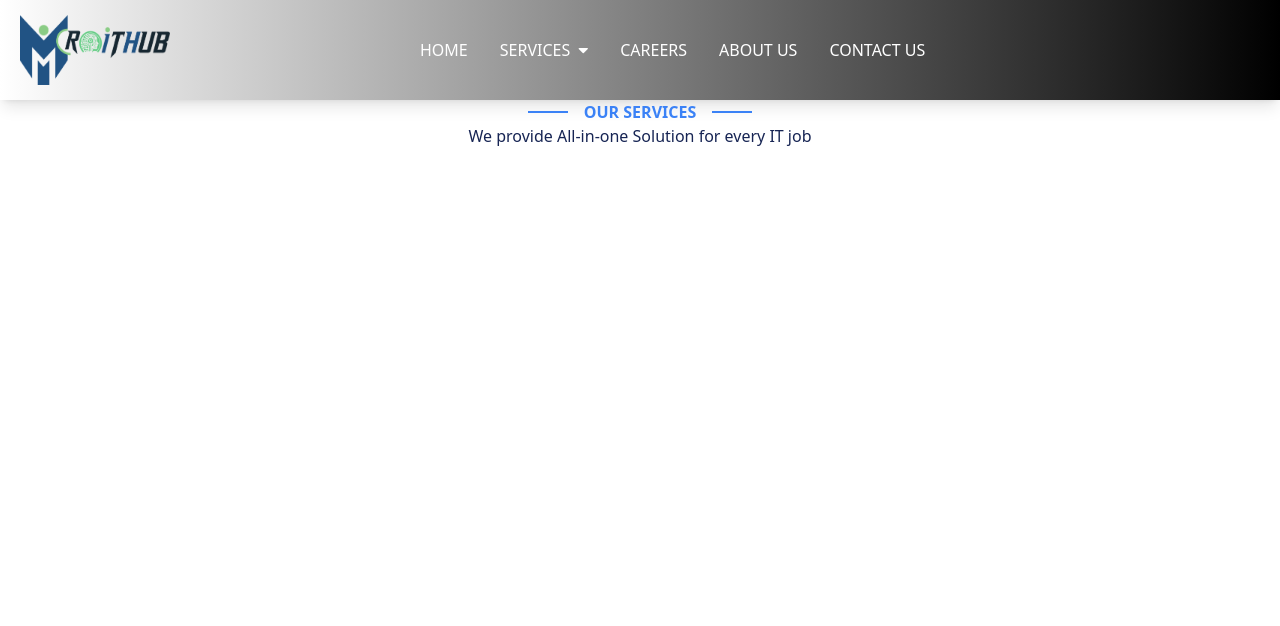
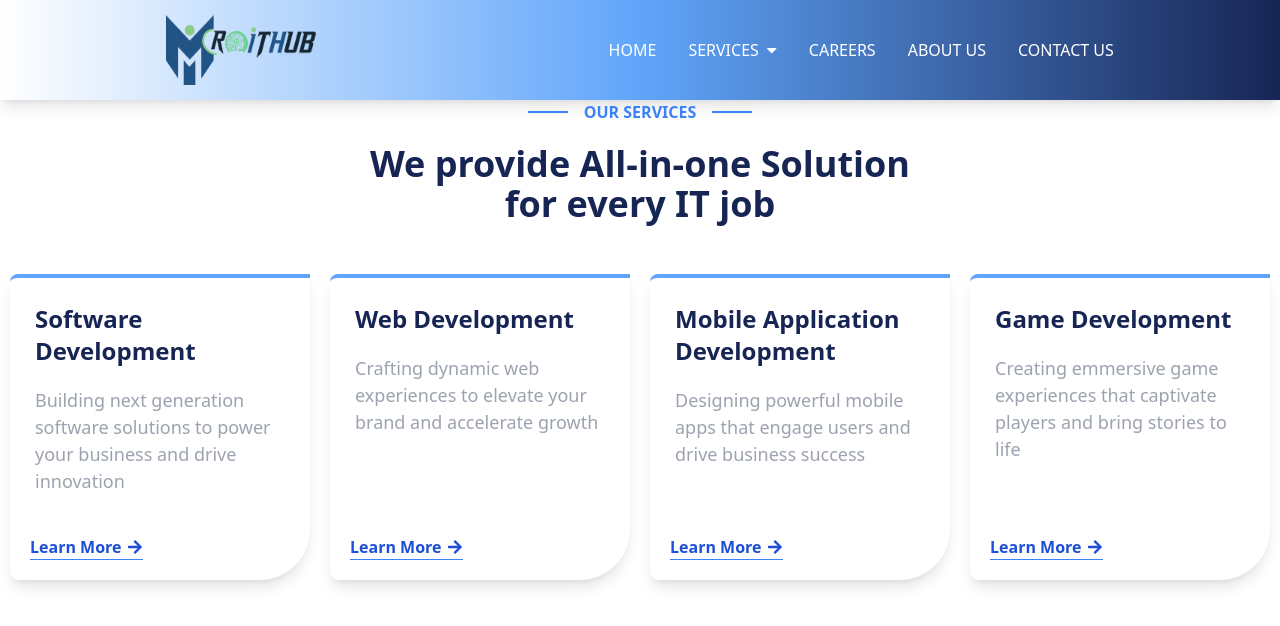
Before and after one commit to asiaahmadali/MicroItHub, a React (Vite) app: page /#/ in a window 1280 px wide. Shown: the top 626 px of the page. Built offline with nearby package versions, Linux system fonts and the light colour scheme.

Commit message:
routing handled

```diff
--- a/src/components/AboutUs/AboutHeader.jsx
+++ b/src/components/AboutUs/AboutHeader.jsx
@@ -2,7 +2,7 @@ function AboutHeader()
 {
     const symbol = '>';
     return <>
-       <div className="text-white w-full h-[520px] bg-cover bg-center flex flex-col justify-center items-center" style={{ backgroundImage: "url('/images/breadcumb-bg.jpg')" }}>
+       <div className="text-white w-full h-[430px] bg-cover bg-center flex flex-col justify-center items-center" style={{ backgroundImage: "url('/images/breadcumb-bg.jpg')" }}>
              <h1 className="text-5xl mb-[20px] font-bold">About Us</h1>
              <div className="flex text-xl gap-[10px]">
                 <p>Home</p>
--- a/src/components/Careers/CareerHeader.jsx
+++ b/src/components/Careers/CareerHeader.jsx
@@ -2,7 +2,7 @@ function CareersHeader()
 {
     const symbol = '>';
     return <>
-       <div className="text-white w-full h-[520px] bg-cover bg-center flex flex-col justify-center items-center" style={{ backgroundImage: "url('/images/breadcumb-bg.jpg')" }}>
+       <div className="text-white w-full h-[430px] bg-cover bg-center flex flex-col justify-center items-center" style={{ backgroundImage: "url('/images/breadcumb-bg.jpg')" }}>
              <h1 className="text-5xl mb-[20px] font-bold">Careers</h1>
              <div className="flex text-xl gap-[10px]">
                 <p>Home</p>
--- a/src/components/ContactUs/ContactHeader.jsx
+++ b/src/components/ContactUs/ContactHeader.jsx
@@ -2,7 +2,7 @@ function ContactHeader()
 {
     const symbol = '>';
     return <>
-         <div className="text-white w-full h-[520px] bg-cover bg-center flex flex-col justify-center items-center" style={{ backgroundImage: "url('/images/breadcumb-bg.jpg')" }}>
+         <div className="text-white w-full h-[430px] bg-cover bg-center flex flex-col justify-center items-center" style={{ backgroundImage: "url('/images/breadcumb-bg.jpg')" }}>
              <h1 className="text-5xl mb-[20px] font-bold">Contact Us</h1>
              <div className="flex text-xl gap-[10px]">
                 <p>Home</p>
--- /dev/null
+++ b/src/components/Home/Service-Card.jsx
@@ -0,0 +1,30 @@
+import { Link } from "react-router-dom";
+import { FaArrowRight } from 'react-icons/fa';
+
+function Servicecard(Props) {
+  return (
+    <>
+      <div className="w-[300px] flex flex-col gap-[20px] p-[25px] shadow-lg bg-white rounded-tl-lg rounded-br-[50px] rounded-bl-lg border-t-4 border-blue-400 relative group overflow-hidden">
+
+        {/* Top blue line */}
+        <h1 className="text-blue-950 text-2xl font-semibold group-hover:text-white transition-colors duration-300 z-10">{Props.head}</h1>
+
+        {/* Description */}
+        <p className="text-gray-400 text-[18px] mb-[60px] group-hover:text-white transition-colors duration-300 z-10">{Props.para}</p>
+
+        {/* Link and arrow positioned 20px from the bottom */}
+        <div className="absolute bottom-[20px] left-[20px] flex items-center text-blue-700 gap-[5px] text-[16px] font-semibold group-hover:text-white transition-colors duration-300 z-10">
+          <Link className="flex items-center gap-[5px] border-b-[1px] border-b-blue-500 group-hover:border-b-white">
+            <p>{Props.link}</p>
+            <FaArrowRight />
+          </Link>
+        </div>
+
+        {/* Blue hover effect with opacity */}
+        <div className="absolute bottom-0 left-0 right-0 h-0 bg-blue-600  group-hover:h-[100%] group-hover:opacity-60 transition-all duration-500 z-0"></div>
+      </div>
+    </>
+  );
+}
+
+export default Servicecard;
--- a/src/components/Home/Services.jsx
+++ b/src/components/Home/Services.jsx
@@ -1,6 +1,19 @@
+import Servicecard from "./Service-Card";
 
 function Services()
 {
+    const h1= "Software Development";
+    const h2= "Web Development";
+    const h3 =  "Mobile Application Development";
+    const h4 = "Game Development"
+
+    const p1 = "Building next generation software solutions to power your business and drive innovation";
+    const p2 = "Crafting dynamic web experiences to elevate your brand and accelerate growth";
+    const p3 = "Designing powerful mobile apps that engage users and drive business success ";
+    const p4 = "Creating emmersive game experiences that captivate players and bring stories to life "
+
+    const linkcontent = "Learn More" ;
+
     return <>
         <div>
               <div className="flex items-center justify-center gap-0">
@@ -9,13 +22,16 @@ function Services()
                   <span className="w-[40px] h-0.5 bg-blue-500"></span>
               </div>
 
-               <div>
-                  <h1 className="text-center text-blue-950">We provide All-in-one Solution for every IT job</h1>
+               <div className="flex items-center justify-center mt-[20px] mb-[20px]">
+                  <h1 className="text-center w-[550px] text-blue-950 text-4xl font-bold">We provide All-in-one Solution for every IT job</h1>
                </div>
 
                  {/* cards div */}
-               <div>
-
+               <div className="flex md:flex-row  justify-center flex-col gap-[20px] mt-[50px]">
+                     <Servicecard head={h1} para={p1} link={linkcontent}></Servicecard>
+                     <Servicecard head={h2} para={p2} link={linkcontent}></Servicecard>
+                     <Servicecard head={h3} para={p3} link={linkcontent}></Servicecard>
+                     <Servicecard head={h4} para={p4} link={linkcontent}></Servicecard>
                </div>
         </div>
     </>
--- a/src/components/Microithub.jsx
+++ b/src/components/Microithub.jsx
@@ -1,16 +1,20 @@
-// import NavBar from "./NavBar";
-// import Header from "./Header";
-// import About from "./AboutUs/About";
-// import ContactUs from "./ContactUs/ContactUs";
-// import Careers from "./Careers/Careers";
+import { Routes, Route } from "react-router-dom";
+import About from "./AboutUs/About";
+import ContactUs from "./ContactUs/ContactUs";
+import Careers from "./Careers/Careers";
 import Home from "./Home/Home";
+
 function Microithub()
 {
     return <>
-     <Home></Home>
-     {/* <About></About> */}
-     {/* <ContactUs></ContactUs> */}
-     {/* <Careers></Careers> */}
+
+    <Routes>
+          <Route path="/" element={<Home></Home>} ></Route>
+          <Route path="/aboutUs" element={<About></About>}></Route>
+          <Route path="/contactUs" element={<ContactUs></ContactUs>} ></Route>
+          <Route path="careers" element={<Careers></Careers>} ></Route>
+    </Routes>
+
     </>
 }
 
--- a/src/components/NavBar.jsx
+++ b/src/components/NavBar.jsx
@@ -1,43 +1,81 @@
-
+import { useState } from 'react';
+import { FaBars, FaTimes } from 'react-icons/fa';
+import { Link } from 'react-router-dom';
 
 function NavBar() {
+  const [isMenuOpen, setIsMenuOpen] = useState(false);
+
+  const toggleMenu = () => {
+    setIsMenuOpen(!isMenuOpen);
+  };
 
   return (
     <>
-      <nav className="flex h-[100px] items-center gap-[250px] w-full  top-0 left-0  p-5 bg-gradient-to-r from-white  to-black shadow-lg">
+      <nav className="flex h-[100px] items-center justify-around w-full top-0 left-0 p-5 bg-gradient-to-r from-white via-blue-400 to-blue-950 shadow-lg">
         <img className="h-[70px] w-[150px]" src="./images/MicroLogo.png" alt="logo" />
 
-        {/* nav items */}
-        <ul className="flex space-x-8">
-        <li className="relative group cursor-pointer text-white hover:text-gray-300">
-        HOME
-        </li>
-        <li className="relative group cursor-pointer text-white hover:text-gray-300">
-          SERVICES
-        <i className="fas fa-caret-down ml-2"></i>
+        {/* Mobile Hamburger Icon */}
+        <div className="md:hidden flex items-center" onClick={toggleMenu}>
+          <FaBars className="text-white text-2xl" />
+        </div>
 
-  {/* Dropdown menu */}
-  <ul
-    className="absolute left-0 mt-8 w-60 bg-purple-800 text-white rounded-lg shadow-xl opacity-0 group-hover:opacity-100 transition-all duration-500 ease-in-out transform group-hover:translate-y-0 translate-y-2"
-  >
-    <li className="flex items-center px-4 py-2 hover:bg-red-600 cursor-pointer transition-colors duration-200">
-      <i className="fas fa-cogs mr-2"></i> Software Development
-    </li>
-    <li className="flex items-center px-4 py-2 hover:bg-red-600 cursor-pointer transition-colors duration-200">
-      <i className="fas fa-laptop-code mr-2"></i> Web Development
-    </li>
-    <li className="flex items-center px-4 py-2 hover:bg-red-600 cursor-pointer transition-colors duration-200">
-      <i className="fas fa-mobile-alt mr-2"></i> Mobile App Development
-    </li>
-  </ul>
-</li>
+        {/* Desktop Menu */}
+        <ul className="hidden md:flex space-x-8">
+          <Link to="/" className="cursor-pointer text-white hover:text-gray-300">HOME</Link>
 
+          {/* Services Dropdown */}
+          <li className="relative cursor-pointer text-white hover:text-gray-300">
+            SERVICES
+            <i className="fas fa-caret-down ml-2"></i>
+            {/* Dropdown Menu */}
+            <ul className="absolute left-0 mt-8 w-60 bg-purple-800 text-white rounded-lg shadow-xl opacity-0 group-hover:opacity-100 transition-all duration-500 ease-in-out transform group-hover:translate-y-0 translate-y-2">
+              <Link to="/software-development" className="flex items-center px-4 py-2 hover:bg-red-600 cursor-pointer transition-colors duration-200">
+                <i className="fas fa-cogs mr-2"></i> Software Development
+              </Link>
+              <Link to="/web-development" className="flex items-center px-4 py-2 hover:bg-red-600 cursor-pointer transition-colors duration-200">
+                <i className="fas fa-laptop-code mr-2"></i> Web Development
+              </Link>
+              <Link to="/mobile-app-development" className="flex items-center px-4 py-2 hover:bg-red-600 cursor-pointer transition-colors duration-200">
+                <i className="fas fa-mobile-alt mr-2"></i> Mobile App Development
+              </Link>
+            </ul>
+          </li>
 
-          <li className="text-white hover:text-gray-300 cursor-pointer">CAREERS</li>
-          <li className="text-white hover:text-gray-300 cursor-pointer">ABOUT US</li>
-          <li className="text-white hover:text-gray-300 cursor-pointer">CONTACT US</li>
+          <Link to="/careers" className="text-white hover:text-gray-300 cursor-pointer">CAREERS</Link>
+          <Link to="/aboutUs" className="text-white hover:text-gray-300 cursor-pointer">ABOUT US</Link>
+          <Link to="/contactUs" className="text-white hover:text-gray-300 cursor-pointer">CONTACT US</Link>
         </ul>
       </nav>
+
+      {/* Mobile Sidebar Menu */}
+      <div
+        className={`fixed top-0 right-0 w-64 h-full bg-gradient-to-r from-black to-purple-800 text-white p-5 space-y-8 transform ${isMenuOpen ? 'translate-x-0' : 'translate-x-full'} transition-transform duration-300 ease-in-out z-50`}
+      >
+        {/* Close icon */}
+        <div className="flex justify-end">
+          <FaTimes
+            className="text-white text-2xl cursor-pointer"
+            onClick={() => setIsMenuOpen(false)}
+          />
+        </div>
+
+        {/* Mobile Menu Items */}
+        <ul className="space-y-10 text-xl">
+          <Link to="/" className="text-white hover:text-gray-300 cursor-pointer">HOME</Link>
+          <Link to="/services" className="text-white hover:text-gray-300 cursor-pointer">SERVICES</Link>
+          <Link to="/careers" className="text-white hover:text-gray-300 cursor-pointer">CAREERS</Link>
+          <Link to="/aboutUs" className="text-white hover:text-gray-300 cursor-pointer">ABOUT US</Link>
+          <Link to="/contactUs" className="text-white hover:text-gray-300 cursor-pointer">CONTACT US</Link>
+        </ul>
+      </div>
+
+      {/* Overlay when mobile menu is open */}
+      {isMenuOpen && (
+        <div
+          className="fixed top-0 left-0 w-full h-full bg-black bg-opacity-50 z-40"
+          onClick={() => setIsMenuOpen(false)}
+        ></div>
+      )}
     </>
   );
 }
```
